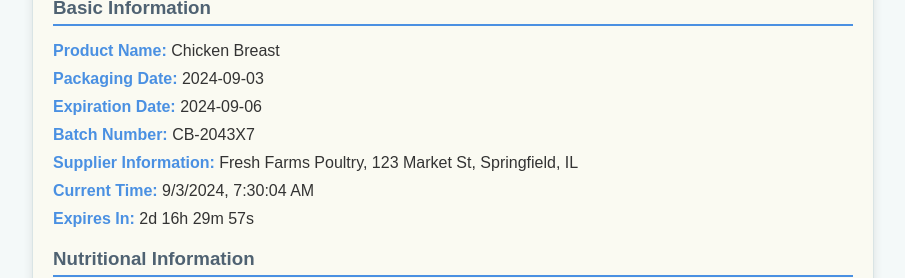
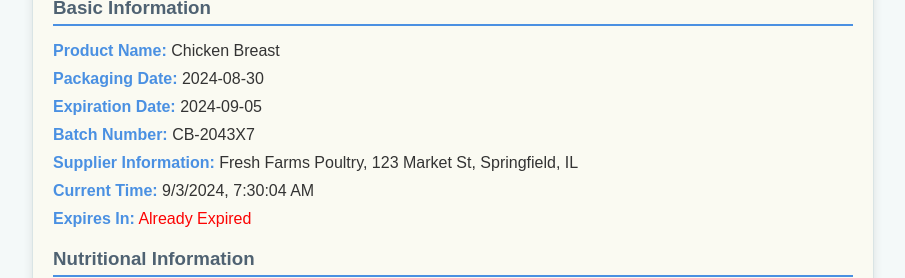
Before and after one commit to harineee/qrchickn, a plain HTML site: page index.html in a window 1280 px wide. Shown: the part 172-450 px from the top of the page, without its empty margins (187-1092 px from the left). Drawn offline with Linux system fonts and the light colour scheme.

Commit message:
Index Expiry Status Update Implementation

```diff
--- a/index.html
+++ b/index.html
@@ -15,12 +15,12 @@
             <h3>Basic Information</h3>
             <ul>
                 <li><strong>Product Name:</strong> Chicken Breast</li>
-                <li><strong>Packaging Date:</strong> 2024-09-03</li>
-                <li><strong>Expiration Date:</strong> <span id="expirationDate">2024-09-06</span></li>
+                <li><strong>Packaging Date:</strong> 2024-08-30</li>
+                <li><strong>Expiration Date:</strong> <span id="expirationDate">2024-09-05</span></li>
                 <li><strong>Batch Number:</strong> CB-2043X7</li>
                 <li><strong>Supplier Information:</strong> Fresh Farms Poultry, 123 Market St, Springfield, IL</li>
                 <li><strong>Current Time:</strong> <span id="realTime"></span></li>
-                <li><strong>Expires In:</strong> <span id="countdown"></span></li>
+                <li style="color: #fc0303"><strong>Expires In:</strong> Already Expired</li>
             </ul>
         </section>
 
```
